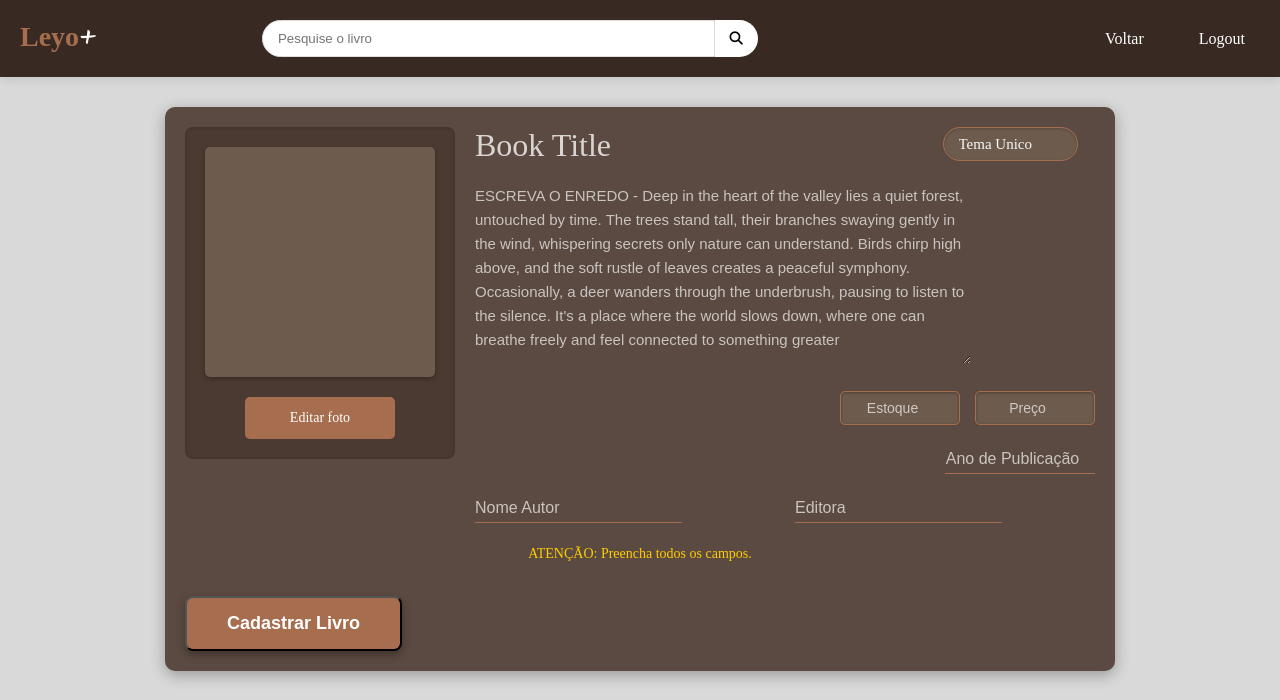
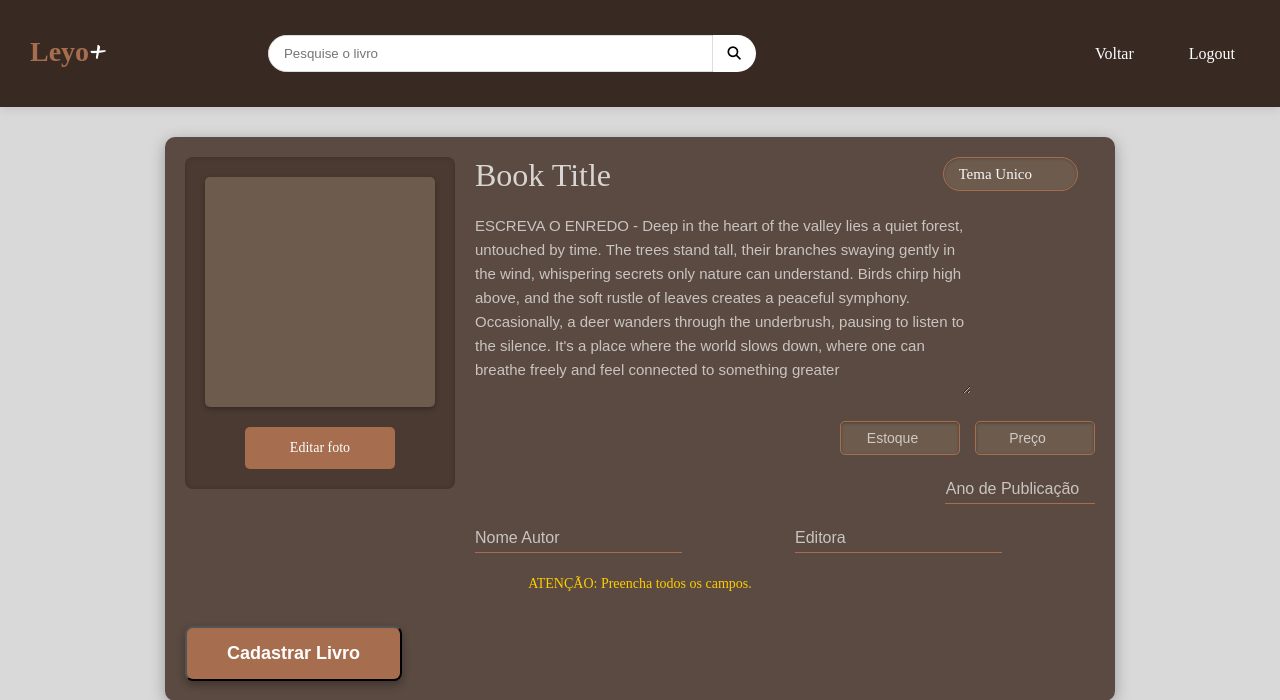
Before and after one commit to GustaFrias/Biblioteca, a PHP site: page /php/crud/create.php in a window 1280 px wide. Shown: the top 700 px of the page. Run offline with PHP 8.4, Linux system fonts and the light colour scheme; data comes from the database, SQL or seed files in the repository; some libraries are stand-ins or nearby versions; some web fonts are replaced.

Commit message:
Aprimora a estrutura do cabeçalho ajustando a largura e o preenchimento da barra de navegação

```diff
--- a/styles/NavBar_Com_BarraPesquisa.css
+++ b/styles/NavBar_Com_BarraPesquisa.css
@@ -12,12 +12,12 @@
 }
 
 .header-content {
-    max-width: 1400px;
+    width: 100%;
     margin: 0 auto;
     display: flex;
     justify-content: space-between;
     align-items: center;
-    padding: 0 20px;
+    padding: 15px 30px;
 }
 
 .logo {
```
